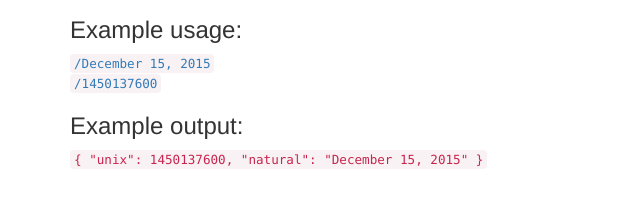
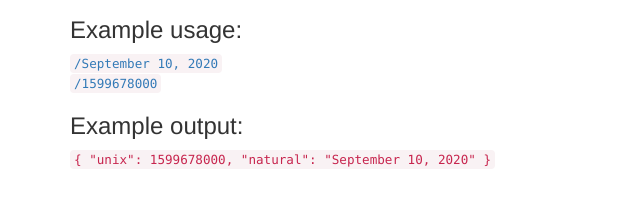
Before and after one commit to nlr/timestamp-microservice, a website: page public/index.html in a window 1280 px wide. Shown: the part 238-446 px from the top of the page, 0-640 px from the left. Drawn offline with nearby package versions, Linux system fonts and the light colour scheme.

Commit message:
Update example date

```diff
--- a/public/index.html
+++ b/public/index.html
@@ -27,13 +27,13 @@
         </ul>
       </blockquote>
       <h3>Example usage:</h3>
-      <code> <a href="/December%2015,%202015">/December 15, 2015</a></code>
+      <code> <a href="/September%2010,%202020">/September 10, 2020</a></code>
       <br />
       <code>
-        <a href="/1450137600">/1450137600</a>
+        <a href="/1599678000">/1599678000</a>
       </code>
       <h3>Example output:</h3>
-      <code>{ "unix": 1450137600, "natural": "December 15, 2015" }</code>
+      <code>{ "unix": 1599678000, "natural": "September 10, 2020" }</code>
     </div>
   </body>
 </html>
```
